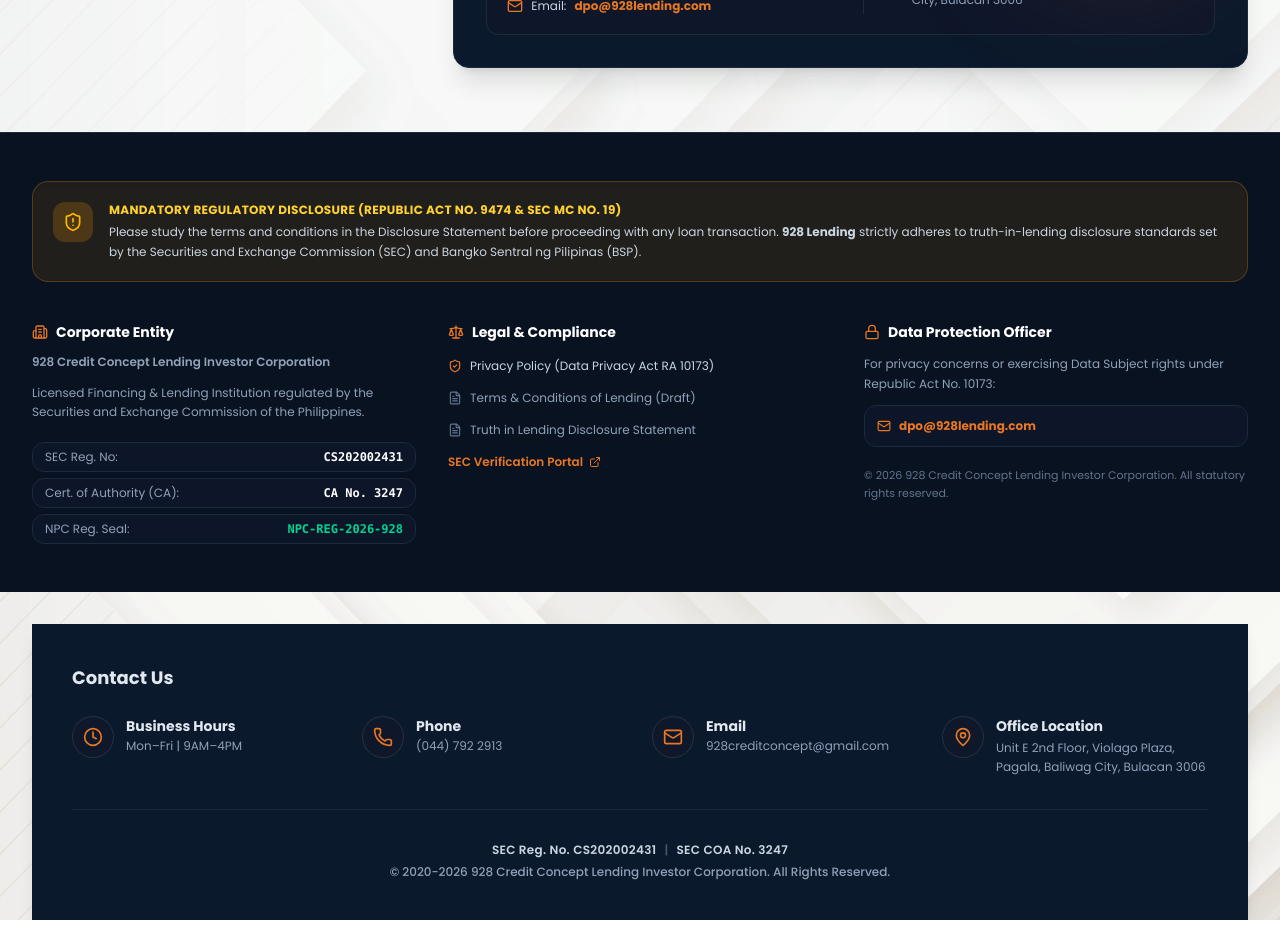
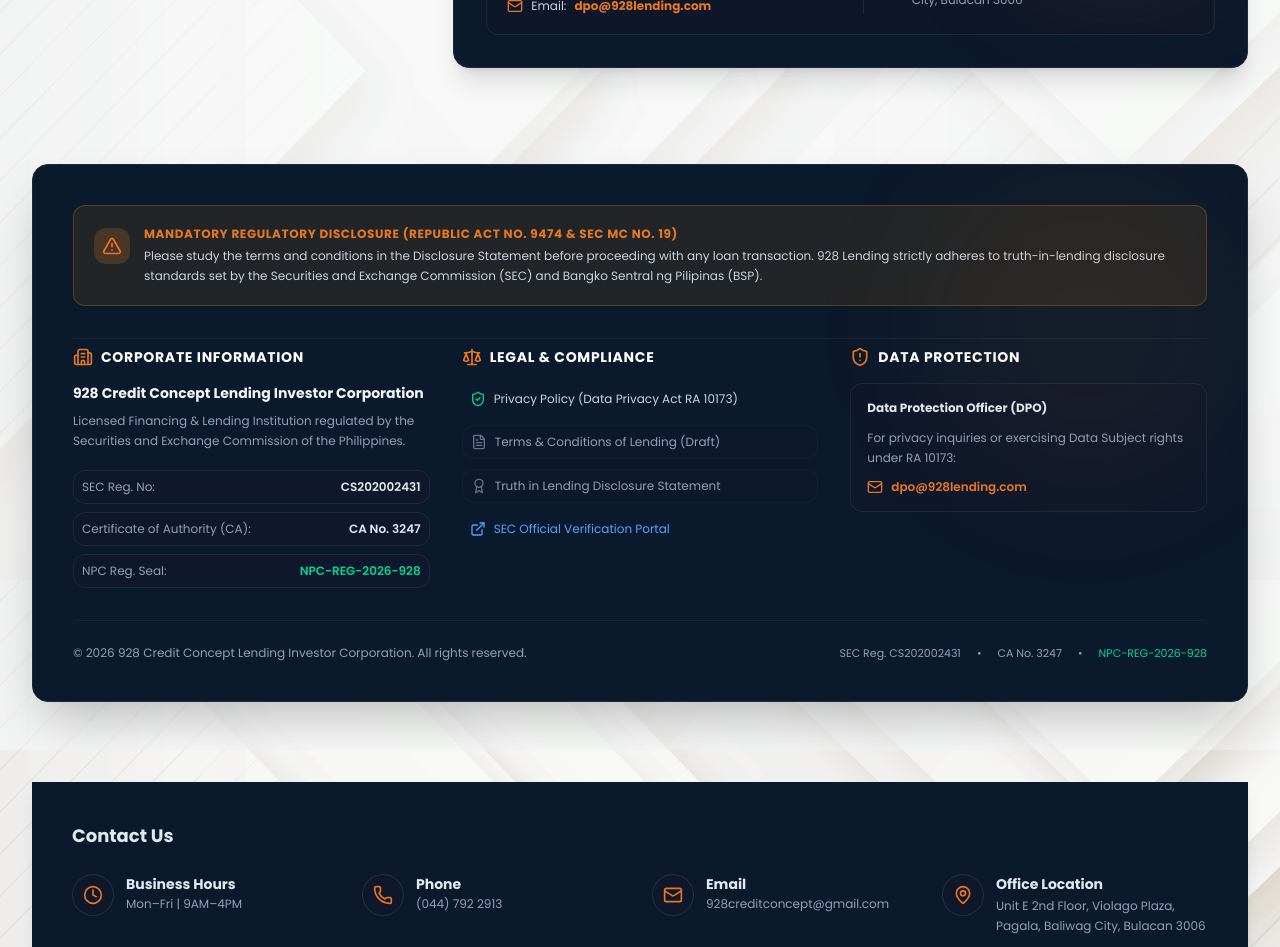
Before and after one commit to JanLancelot/928-lending, a Next.js app: page /privacy-policy in a window 1280 px wide. Shown: the part 4220-5167 px from the top of the page. Before the commit the page ends 5140 px from the top, so only its background shows below. Built offline with nearby package versions, Linux system fonts and the light colour scheme.

Commit message:
style(footer): redesign SEC disclosure footer into modern dark navy card layout with statutory alert banner and lucide icons

```diff
--- a/src/components/SECDisclosureFooter.tsx
+++ b/src/components/SECDisclosureFooter.tsx
@@ -1,13 +1,14 @@
 import Link from "next/link";
 import {
+  AlertTriangle,
+  ShieldCheck,
+  Building2,
+  ExternalLink,
+  FileText,
+  Mail,
+  Scale,
   ShieldAlert,
-  Building2,
-  Scale,
-  ShieldCheck,
-  ExternalLink,
-  Mail,
-  FileText,
-  Lock
+  Award
 } from "lucide-react";
 
 export interface SECDisclosureFooterProps {
@@ -24,122 +25,144 @@
   npcRegistrationNo = "NPC-REG-2026-928",
 }: SECDisclosureFooterProps) {
   return (
-    <section className="w-full py-8 sm:py-12 bg-[#081220] border-t border-slate-800 text-slate-300">
-      <div className="max-w-7xl mx-auto px-4 sm:px-6 lg:px-8 space-y-8">
+    <footer className="w-full pt-8 pb-12">
+      <div className="max-w-7xl mx-auto px-4 sm:px-6 lg:px-8">
+        <div className="bg-[#0B192C] text-white rounded-2xl p-6 sm:p-8 lg:p-10 shadow-2xl border border-slate-800 space-y-8 relative overflow-hidden">
+          {/* Subtle background glow */}
+          <div className="absolute right-0 top-0 w-80 h-80 bg-[#E87722]/5 rounded-full blur-3xl pointer-events-none" />
 
-        {/* SEC Statutory Mandatory Disclosure Alert Box */}
-        <div className="p-4 sm:p-5 rounded-2xl bg-amber-500/10 border border-amber-500/25 text-amber-200/90 text-xs sm:text-sm leading-relaxed flex flex-col sm:flex-row items-start space-y-3 sm:space-y-0 sm:space-x-4 shadow-inner">
-          <div className="p-2.5 bg-amber-500/20 text-amber-400 rounded-xl shrink-0">
-            <ShieldAlert className="w-5 h-5" />
+          {/* SEC Statutory Mandatory Disclosure Banner */}
+          <div className="bg-amber-500/10 border border-amber-500/25 rounded-xl p-4 sm:p-5 flex items-start space-x-3.5 text-xs sm:text-sm">
+            <div className="p-2 bg-[#E87722]/20 text-[#E87722] rounded-lg shrink-0 mt-0.5">
+              <AlertTriangle className="w-5 h-5" />
             </div>
             <div className="space-y-1">
-            <h4 className="font-bold text-amber-300 tracking-wide text-xs uppercase">
+              <h4 className="font-bold text-[#E87722] uppercase tracking-wider text-xs">
                 Mandatory Regulatory Disclosure (Republic Act No. 9474 & SEC MC No. 19)
               </h4>
-            <p className="text-slate-300 text-xs leading-relaxed">
-              Please study the terms and conditions in the Disclosure Statement before proceeding with any loan transaction. <strong>928 Lending</strong> strictly adheres to truth-in-lending disclosure standards set by the Securities and Exchange Commission (SEC) and Bangko Sentral ng Pilipinas (BSP).
+              <p className="text-slate-300 leading-relaxed text-xs">
+                Please study the terms and conditions in the Disclosure Statement before proceeding with any loan transaction.
+                928 Lending strictly adheres to truth-in-lending disclosure standards set by the Securities and Exchange Commission (SEC)
+                and Bangko Sentral ng Pilipinas (BSP).
               </p>
             </div>
           </div>
 
-        {/* 3 Column Grid */}
-        <div className="grid grid-cols-1 md:grid-cols-3 gap-8 pt-2">
+          {/* 3-Column Corporate & Compliance Details */}
+          <div className="grid grid-cols-1 md:grid-cols-3 gap-8 pt-2 border-t border-slate-800/80">
 
-          {/* Corporate Entity Details */}
-          <div className="space-y-3">
-            <div className="flex items-center space-x-2 text-white font-bold text-sm">
-              <Building2 className="w-4 h-4 text-[#E87722]" />
-              <h3>Corporate Entity</h3>
+            {/* Column 1: Corporate Entity Details */}
+            <div className="space-y-4">
+              <div className="flex items-center space-x-2 text-[#E87722]">
+                <Building2 className="w-5 h-5" />
+                <h4 className="font-bold text-sm text-white uppercase tracking-wider">Corporate Information</h4>
               </div>
-            <p className="text-xs text-slate-400 font-semibold leading-snug">
-              {companyName}
-            </p>
+
+              <div className="space-y-2">
+                <h5 className="font-bold text-slate-100 text-sm">{companyName}</h5>
                 <p className="text-xs text-slate-400 leading-relaxed">
                   Licensed Financing & Lending Institution regulated by the Securities and Exchange Commission of the Philippines.
                 </p>
+              </div>
 
-            <div className="space-y-1.5 pt-2 text-xs">
-              <div className="flex items-center justify-between px-3 py-1.5 rounded-lg bg-slate-900/80 border border-slate-800">
+              <div className="space-y-2 pt-1 text-xs">
+                <div className="flex items-center justify-between p-2 rounded-lg bg-slate-900/80 border border-slate-800">
                   <span className="text-slate-400">SEC Reg. No:</span>
-                <span className="font-mono font-semibold text-white">{secRegNo}</span>
+                  <span className="font-semibold text-slate-200">{secRegNo}</span>
                 </div>
-              <div className="flex items-center justify-between px-3 py-1.5 rounded-lg bg-slate-900/80 border border-slate-800">
-                <span className="text-slate-400">Cert. of Authority (CA):</span>
-                <span className="font-mono font-semibold text-white">{caNo}</span>
+                <div className="flex items-center justify-between p-2 rounded-lg bg-slate-900/80 border border-slate-800">
+                  <span className="text-slate-400">Certificate of Authority (CA):</span>
+                  <span className="font-semibold text-slate-200">{caNo}</span>
                 </div>
-              <div className="flex items-center justify-between px-3 py-1.5 rounded-lg bg-slate-900/80 border border-slate-800">
+                <div className="flex items-center justify-between p-2 rounded-lg bg-slate-900/80 border border-slate-800">
                   <span className="text-slate-400">NPC Reg. Seal:</span>
-                <span className="font-mono font-semibold text-emerald-400">{npcRegistrationNo}</span>
+                  <span className="font-semibold text-emerald-400">{npcRegistrationNo}</span>
                 </div>
               </div>
             </div>
 
-          {/* Quick Legal & Compliance Links */}
-          <div className="space-y-3">
-            <div className="flex items-center space-x-2 text-white font-bold text-sm">
-              <Scale className="w-4 h-4 text-[#E87722]" />
-              <h3>Legal & Compliance</h3>
+            {/* Column 2: Legal & Compliance Links */}
+            <div className="space-y-4">
+              <div className="flex items-center space-x-2 text-[#E87722]">
+                <Scale className="w-5 h-5" />
+                <h4 className="font-bold text-sm text-white uppercase tracking-wider">Legal & Compliance</h4>
               </div>
-            <ul className="space-y-2 text-xs">
+
+              <ul className="space-y-2.5 text-xs">
                 <li>
                   <Link
                     href="/privacy-policy"
-                  className="flex items-center space-x-2 text-slate-300 hover:text-[#E87722] transition-colors py-1 group"
+                    className="flex items-center space-x-2 text-slate-300 hover:text-[#E87722] transition-colors p-2 rounded-lg hover:bg-slate-900/60"
                   >
-                  <ShieldCheck className="w-3.5 h-3.5 text-[#E87722] shrink-0" />
-                  <span className="group-hover:underline">Privacy Policy (Data Privacy Act RA 10173)</span>
+                    <ShieldCheck className="w-4 h-4 text-emerald-400 shrink-0" />
+                    <span>Privacy Policy (Data Privacy Act RA 10173)</span>
                   </Link>
                 </li>
                 <li>
-                <div className="flex items-center space-x-2 text-slate-400 py-1">
-                  <FileText className="w-3.5 h-3.5 text-slate-500 shrink-0" />
+                  <span className="flex items-center space-x-2 text-slate-400 p-2 rounded-lg bg-slate-900/40 border border-slate-800/50">
+                    <FileText className="w-4 h-4 text-slate-500 shrink-0" />
                     <span>Terms & Conditions of Lending (Draft)</span>
-                </div>
+                  </span>
                 </li>
                 <li>
-                <div className="flex items-center space-x-2 text-slate-400 py-1">
-                  <FileText className="w-3.5 h-3.5 text-slate-500 shrink-0" />
+                  <span className="flex items-center space-x-2 text-slate-400 p-2 rounded-lg bg-slate-900/40 border border-slate-800/50">
+                    <Award className="w-4 h-4 text-slate-500 shrink-0" />
                     <span>Truth in Lending Disclosure Statement</span>
-                </div>
+                  </span>
                 </li>
-              <li className="pt-1">
+                <li>
                   <a
                     href="https://www.sec.gov.ph"
                     target="_blank"
                     rel="noopener noreferrer"
-                  className="inline-flex items-center space-x-1.5 text-xs text-[#E87722] hover:text-amber-400 font-semibold group"
+                    className="flex items-center space-x-2 text-blue-400 hover:text-blue-300 transition-colors p-2 rounded-lg hover:bg-slate-900/60"
                   >
-                  <span>SEC Verification Portal</span>
-                  <ExternalLink className="w-3 h-3 transition-transform group-hover:translate-x-0.5 group-hover:-translate-y-0.5" />
+                    <ExternalLink className="w-4 h-4 shrink-0" />
+                    <span>SEC Official Verification Portal</span>
                   </a>
                 </li>
               </ul>
             </div>
 
-          {/* Data Protection & Contact Info */}
-          <div className="space-y-3">
-            <div className="flex items-center space-x-2 text-white font-bold text-sm">
-              <Lock className="w-4 h-4 text-[#E87722]" />
-              <h3>Data Protection Officer</h3>
+            {/* Column 3: Data Protection & Officer Contact */}
+            <div className="space-y-4">
+              <div className="flex items-center space-x-2 text-[#E87722]">
+                <ShieldAlert className="w-5 h-5" />
+                <h4 className="font-bold text-sm text-white uppercase tracking-wider">Data Protection</h4>
               </div>
+
+              <div className="bg-slate-900/80 border border-slate-800 p-4 rounded-xl space-y-3">
+                <h5 className="font-bold text-xs text-slate-200">Data Protection Officer (DPO)</h5>
                 <p className="text-xs text-slate-400 leading-relaxed">
-              For privacy concerns or exercising Data Subject rights under Republic Act No. 10173:
+                  For privacy inquiries or exercising Data Subject rights under RA 10173:
                 </p>
-            <div className="p-3 rounded-xl bg-slate-900/80 border border-slate-800 space-y-1">
-              <div className="flex items-center space-x-2 text-xs">
-                <Mail className="w-3.5 h-3.5 text-[#E87722]" />
-                <a href="mailto:dpo@928lending.com" className="font-bold text-[#E87722] hover:underline">
+                <div className="flex items-center space-x-2 text-xs font-semibold text-[#E87722]">
+                  <Mail className="w-4 h-4" />
+                  <a href="mailto:dpo@928lending.com" className="hover:underline">
                     dpo@928lending.com
                   </a>
                 </div>
               </div>
-            <div className="pt-2 text-[11px] text-slate-500 leading-relaxed">
-              &copy; {new Date().getFullYear()} {companyName}. All statutory rights reserved.
+            </div>
+
+          </div>
+
+          {/* Bottom Copyright & Statutory Bar */}
+          <div className="pt-6 border-t border-slate-800/80 flex flex-col sm:flex-row items-center justify-between text-xs text-slate-400 gap-3">
+            <p>
+              &copy; {new Date().getFullYear()} {companyName}. All rights reserved.
+            </p>
+            <div className="flex items-center space-x-4 text-[11px] text-slate-400">
+              <span>SEC Reg. {secRegNo}</span>
+              <span>•</span>
+              <span>{caNo}</span>
+              <span>•</span>
+              <span className="text-emerald-400">{npcRegistrationNo}</span>
             </div>
           </div>
 
         </div>
       </div>
-    </section>
+    </footer>
   );
 }
```
Lines whose indentation alone changed are shown as unchanged.
